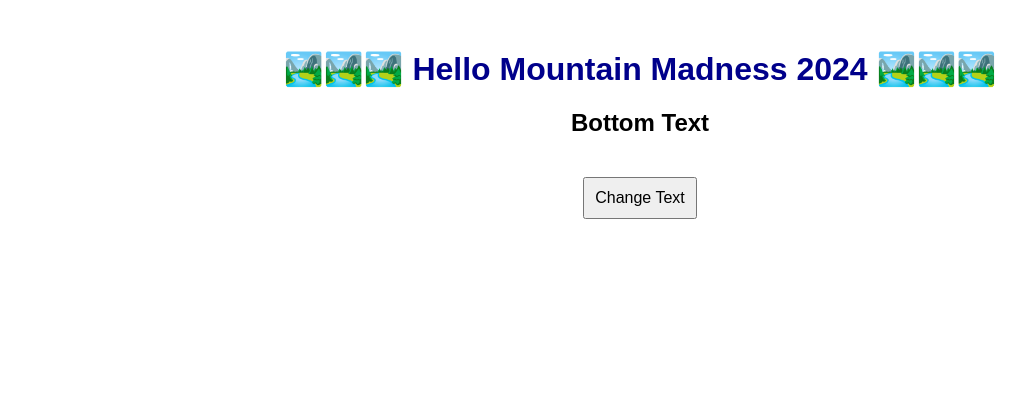
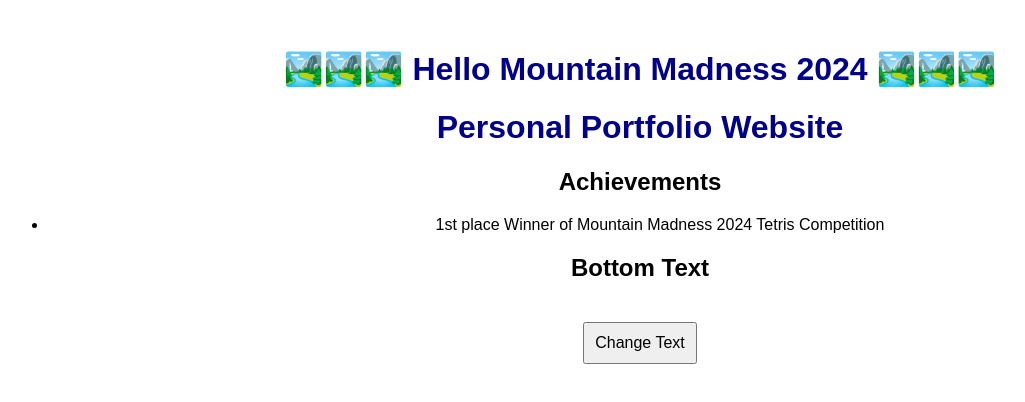
Before and after one commit to dannyl1u/demo-website, a plain HTML site: page index.html in a window 1280 px wide. Shown: the whole page, without its empty margins (0-1025 px from the left). Drawn offline with Linux system fonts and the light colour scheme.

Commit message:
Update index.html

```diff
--- a/index.html
+++ b/index.html
@@ -7,6 +7,11 @@
 </head>
 <body>
     <h1>🏞️🏞️🏞️ Hello Mountain Madness 2024 🏞️🏞️🏞️</h1>
+    <h1>Personal Portfolio Website</h1>
+    <h2>Achievements</h2>
+    <ul>
+      <li>1st place Winner of Mountain Madness 2024 Tetris Competition</li>
+    </ul>
     <h2>Bottom Text</h2>
     <button id="changeTextBtn">Change Text</button>
     <script src="script.js"></script>
```
